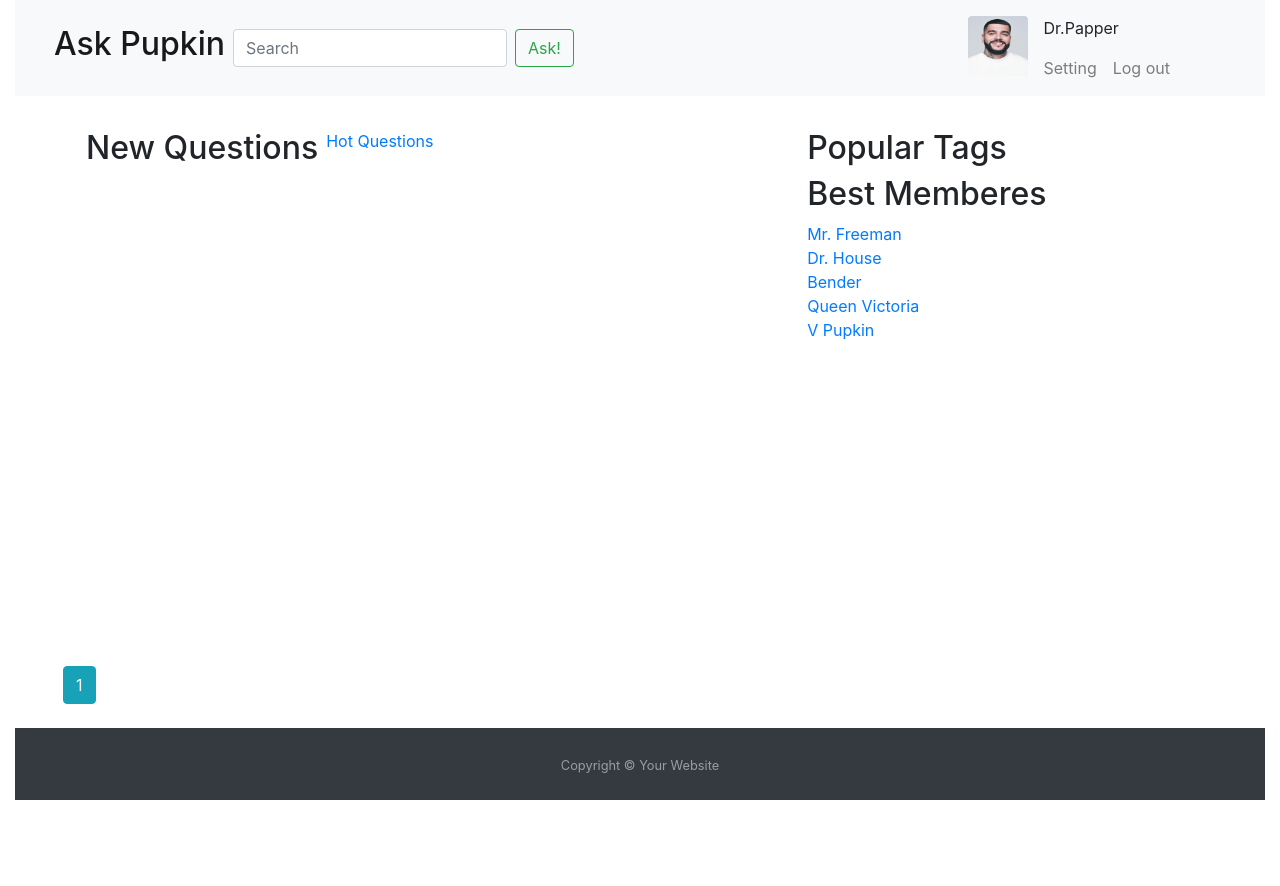
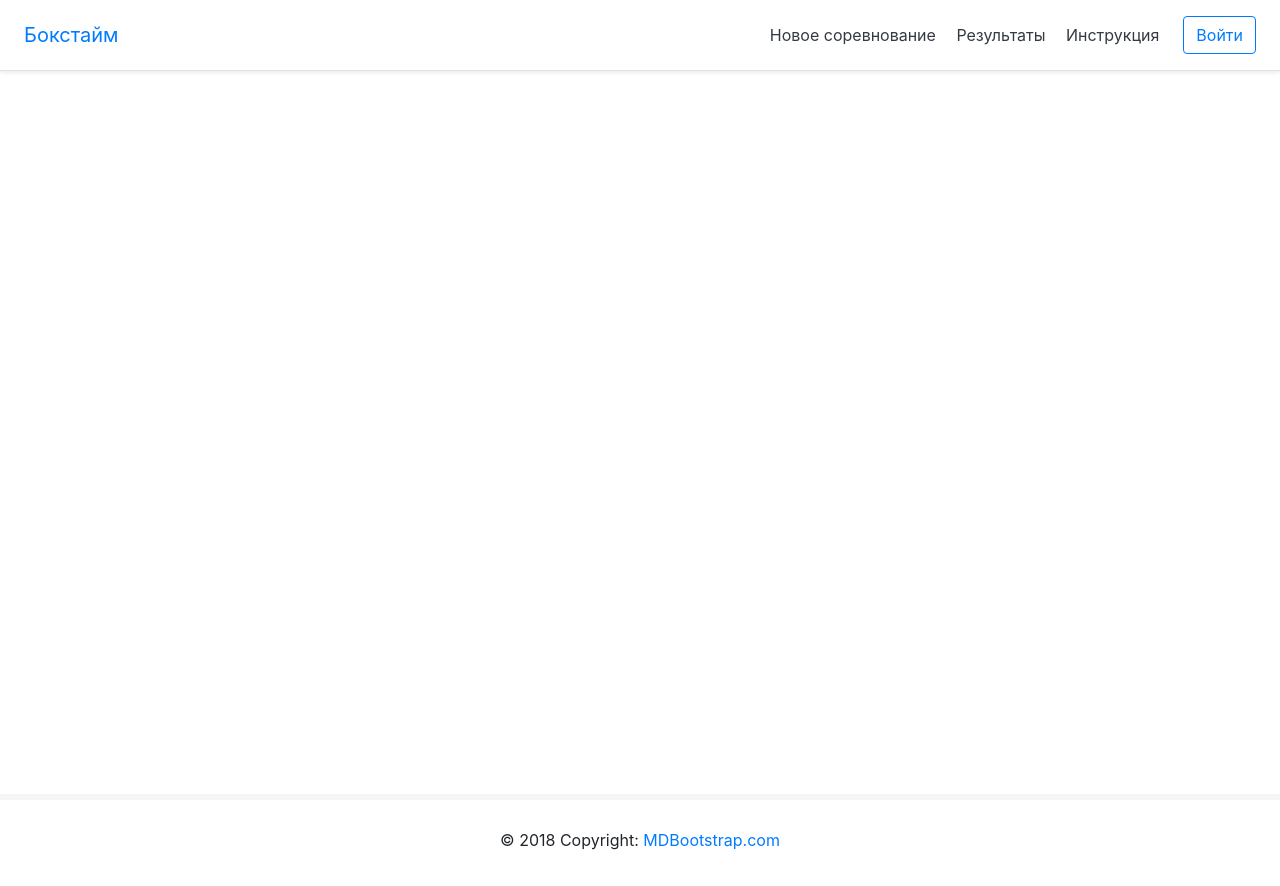
Before and after one commit to Deiklov/Trps_coursework_5sem, a Django app: page / in a window 1280 px wide. Before the commit the page ends 800 px from the top, so only its background shows below. Run offline with Django 3.2, Linux system fonts and the light colour scheme; data that the repository does not hold is empty; some libraries are stand-ins or nearby versions.

Commit message:
renamed pages

```diff
--- a/askpupkin/static/css/style.css
+++ b/askpupkin/static/css/style.css
@@ -1,26 +1,27 @@
-.main-block {
-    display: flex;
-    flex-direction: column;
-    height: 100vh;
+html {
+    position: relative;
+    min-height: 100%;
 }
 
-.main-content {
-    flex: 1 0 auto;
+body {
+    margin-bottom: 60px; /* Margin bottom by footer height */
 }
 
-#sticky-footer {
-    flex-shrink: 0;
+.footer {
+    position: absolute;
+    bottom: 0;
+    width: 100%;
+    height: 6px; /* Set the fixed height of the footer here */
+    line-height: 60px; /* Vertically center the text there */
+    background-color: #f5f5f5;
 }
 
-
-.forms {
-    width: 100%;
-    height: 150px;
-    margin-bottom: 30px;
-    border: 3px double black;
+@media (min-width: 768px) {
+    html {
+        font-size: 16px;
+    }
 }
 
-.row img {
-    width: 70px;
-    height: 70px;
+.container {
+    max-width: 960px;
 }
--- a/askpupkin/templates/base.html
+++ b/askpupkin/templates/base.html
@@ -9,88 +9,28 @@
     <link rel="stylesheet" href="{% static "css/style.css" %}"/>
     <title>Ask Pupkin</title>
 </head>
-<body class="container-fluid">
-<div class="main-block">
-    <header>
-        <nav class="navbar navbar-expand-md navbar-light bg-light">
-            <div class="navbar-search col-9 d-flex flex-row">
-                <ul class="navbar-nav">
-                    <li class="nav-item active">
-                        <a class="nav-link" href="/"><h2>Ask Pupkin</h2></a>
-                    </li>
-                </ul>
-                <form class="form-inline my-1">
-                    <input type="text" class="form-control" placeholder="Search" aria-label="Search"/>
-                    <button class="btn btn-outline-success m-2">Ask!</button>
-                </form>
-            </div>
-            <div class="content d-flex flex-row align-content-center col-3">
-                <a href="{% url "settings" %}"><img src="{% static "images/avatar.webp" %}" class="rounded m-2"
-                                                    alt="Cinque Terre" width="60" height="60"/></a>
-                <div class="content-user d-flex flex-column align-content-center">
-                    <span class="name m-2">Dr.Papper</span>
-                    <ul class="navbar-nav d-flex flex-row">
-                        <li class="nav-item">
-                            <a class="nav-link" href="{% url "settings" %}">Setting</a>
-                        </li>
-                        <li class="nav-item">
-                            <a class="nav-link" href="#">Log out</a>
-                        </li>
-                    </ul>
-                </div>
-            </div>
-        </nav>
-    </header>
-    <hr/>
-    <div class="main-content">
-        <section class="d-flex">
-            <div class="left-content ml-5 col-7">
-                {% block content %}
+<body>
+<div class="d-flex flex-column flex-md-row fixed-top align-items-center p-3 px-md-4 mb-3 bg-white border-bottom shadow-sm">
+    <h5 class="my-0 mr-md-auto font-weight-normal"><a href="/">Бокстайм</a></h5>
+    <nav class="my-2 my-md-0 mr-md-3">
+        <a class="p-2 text-dark" href="#">Новое соревнование</a>
+        <a class="p-2 text-dark" href="#">Результаты</a>
+        <a class="p-2 text-dark" href="#">Инструкция</a>
+    </nav>
+    <a class="btn btn-outline-primary" href="#">Войти</a>
+</div>
+<section class="container">
+    {% block content %}
 
-                {% endblock %}
-            </div>
-            <div class="right-content col-3">
-                {% block tag %}
-                    <div class="content tags">
-                        <h2>Popular Tags</h2>
-                        {% for tag in tags %}
-                            <a href="{% url "tag" tag.tag_word %}"><span>{{ tag.tag_word }}</span></a>
-                        {% endfor %}
-                    </div>
-                {% endblock tag %}
-                <div class="content memberes d-flex flex-column">
-                    <h2>Best Memberes</h2>
-                    <a href="#">Mr. Freeman</a>
-                    <a href="#">Dr. House</a>
-                    <a href="#">Bender</a>
-                    <a href="#">Queen Victoria</a>
-                    <a href="#">V Pupkin</a>
-                </div>
-            </div>
-        </section>
+    {% endblock %}
+</section>
+<footer class="footer">
+    <div class="container">
+        <div class="text-center py-3">
+            © 2018 Copyright:<a href="#"> MDBootstrap.com</a>
+        </div>
     </div>
-    {% block pagin %}
-        <div class="row ml-5 justify-content-start">
-            {% if page.has_previous %}
-                <a class="btn btn-outline-info mb-4" href="?page={{ page.previous_page_number }}">&laquo;</a>
-            {% endif %}
-            {% for num in paginator.page_range %}
-                {% if page.number == num %}
-                    <a class="btn btn-info mb-4" href="?page={{ num }}">{{ num }}</a>
-                {% elif num > page.number|add:'-3' and num < page.number|add:'3' %}
-                    <a class="btn btn-outline-info mb-4" href="?page={{ num }}">{{ num }}</a>
-                {% endif %}
-            {% endfor %}
-            {% if page.has_next %}
-                <a class="btn btn-outline-info mb-4" href="?page={{ page.next_page_number }}">&raquo;</a>
-            {% endif %}
-        </div>
-    {% endblock %}
-    <footer id="sticky-footer" class="py-4 bg-dark text-white-50">
-        <div class="text-center">
-            <small>Copyright &copy; Your Website</small>
-        </div>
-    </footer>
+</footer>
 </div>
 <script src="{% static "js/jquery.min.js" %}"></script>
 <script src="{% static "js/popper.min.js" %}"></script>
--- a/askpupkin/templates/index.html
+++ b/askpupkin/templates/index.html
@@ -1,28 +1,7 @@
 {% extends 'base.html' %}
 {% load static %}
 {% block content %}
-    <div class="content d-flex">
-        <p class="h2 ml-2 mr-2">New Questions</p>
-        <a href="{% url "hot" %}"><p>Hot Questions</p></a>
-    </div>
-    {% for question in questions %}
-        <div class="content forms">
-            <div class="row">
-                <div class="col-4 d-flex flex-column">
-                    <img src="{% static "images/avatar.webp" %}" class="rounded m-2"/>
-                    <input type="number" name="like" class="form-control m-2 col-3" value="5" size="2"/>
-                </div>
-                <div class="col-6">
-                    <span><a href="{% url "question" question.id %}">{{ question.title }}</a></span>
-                    <span> rating={{ question.rating }}</span>
-                    <span>data={{ question.data_create }}</span>
-                    <p>{{ question.content }}</p>
-                    <a href="{% url 'question' question.id %}">Answer({{ question.answer_count }}) </a><span>Tags: </span>
-                    {% for tag in question.tag.all %}
-                        <a href="{% url 'tag' tag.tag_word %}"> {{ tag.tag_word }}
-                    {% endfor %}</a>
-                </div>
-            </div>
-        </div>
-    {% endfor %}
+<div class="row">
+
+</div>
 {% endblock %}
--- a/askpupkin/urls.py
+++ b/askpupkin/urls.py
@@ -4,10 +4,10 @@ from django.views.generic import TemplateView
 
 urlpatterns = [
     path('', views.question_list, name="question_list"),
-    path('ask', views.ask, name="ask"),
+    path('new_competition', views.new_competition, name="ask"),
     path('login', views.login, name="login"),
     path('signup', views.signup, name="signup"),
-    path('question/<int:number>', views.question, name="question"),
+    path('competition/<int:number>', views.competition, name="question"),
     path('hot', views.question_list, name="hot"),
     path('tag/<str:tag>', views.question_list, name="tag"),
     path('cabinet', TemplateView.as_view(template_name="cabinet.html"), name="settings")
--- a/askpupkin/views.py
+++ b/askpupkin/views.py
@@ -21,16 +21,16 @@ def question_list(request, tag=None):
     return render(request, 'index.html', context=context)
 
 
-def question(request, number):
+def competition(request, number):
     answers = Answer.objects.filter(question=number)
     question = Question.objects.filter(id=number)
-    return render(request, 'question.html', {'answers': answers, 'questions': question})
+    return render(request, 'competition.html', {'answers': answers, 'questions': question})
 
 
-def ask(request):
+def new_competition(request):
     tags = Tag.objects.all()
     context = {'tags': tags}
-    return render(request, 'ask.html', context=context)
+    return render(request, 'new_competition.html', context=context)
 
 
 def login(request):
```
Also changed, not shown: askpupkin/templates/ask.html (deleted, +0 -20 lines), askpupkin/templates/competition.html (added, +63 -0 lines), askpupkin/templates/new_competition.html (added, +44 -0 lines), askpupkin/templates/question.html (deleted, +0 -40 lines).
